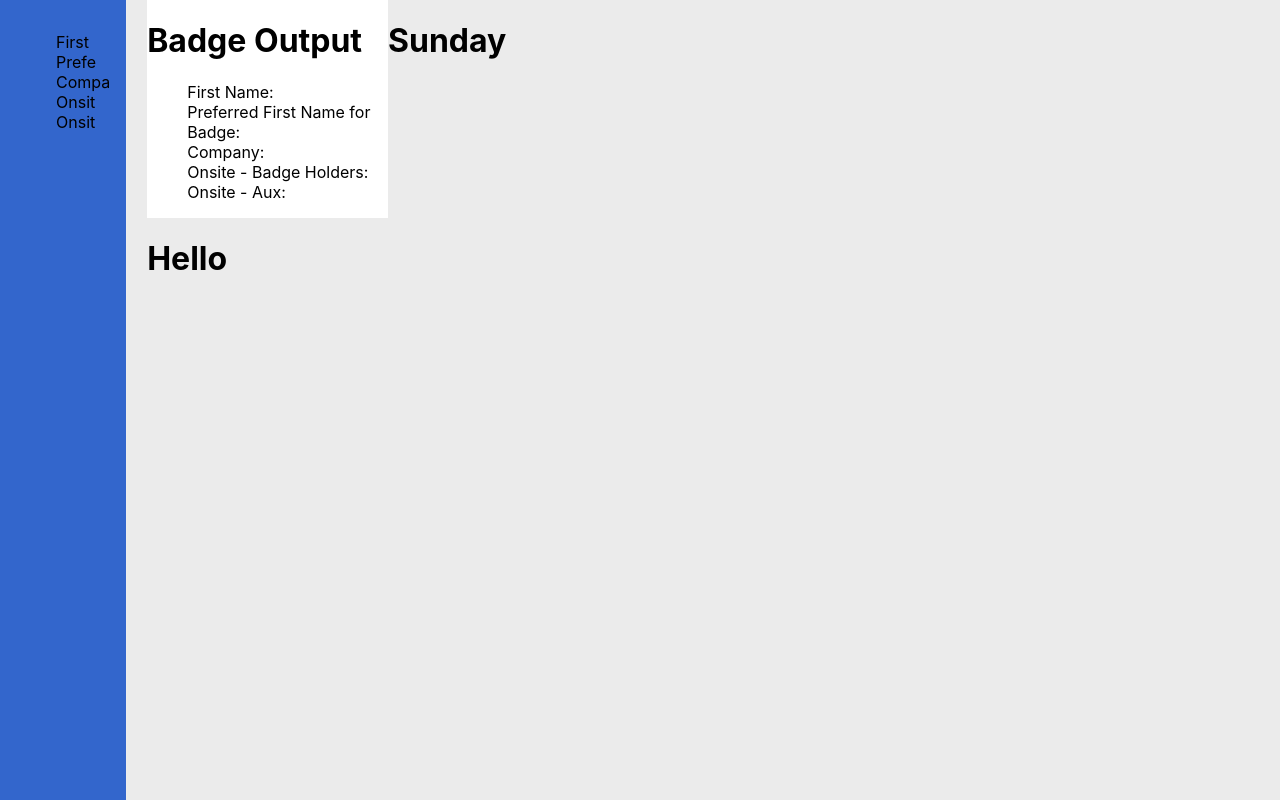
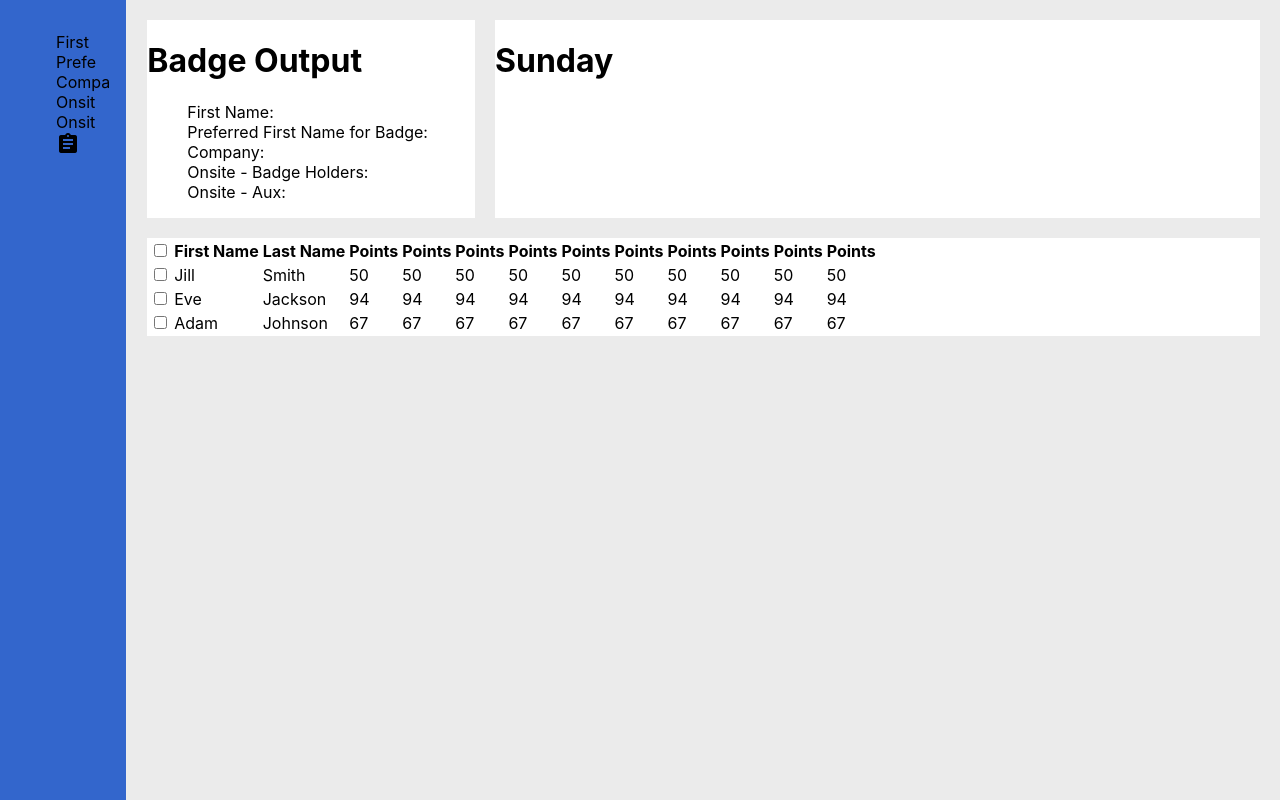
Before and after one commit to jordanaray/rainfocus-ui-jordana-ray, a React (Create React App) app: page / in a window 1280 px wide. Built offline with nearby package versions, Linux system fonts and the light colour scheme.

Commit message:
main layout fixes
flex box, table added

```diff
--- a/public/index.html
+++ b/public/index.html
@@ -10,6 +10,10 @@
       content="Web site created using create-react-app"
     />
     <link rel="apple-touch-icon" href="%PUBLIC_URL%/logo192.png" />
+
+    <link href="https://fonts.googleapis.com/icon?family=Material+Icons"
+    rel="stylesheet">
+
     <!--
       manifest.json provides metadata used when your web app is installed on a
       user's mobile device or desktop. See https://developers.google.com/web/fundamentals/web-app-manifest/
--- a/src/App.js
+++ b/src/App.js
@@ -9,16 +9,23 @@ function App() {
   return (
     <div className="App">
       <div className="wrapper">
-      <Nav />
-        <div className="main">
-          <div class="wrapper_inner">
-            <div className="layout horizontal">
-            <Badge className="layout flex-30" />
-            <Schedule className="layout flex-70" />
+        <Nav />
+        <div className="main-container layout vertical ">
+
+          <div className="layout horizontal vertical-sm center-justified">
+            <div className="layout vertical flex-30 margin-end-sm margin-bottom-sm ">
+              <Badge />
             </div>
-          <Files />
+
+            <div className="layout vertical flex-70 margin-bottom-sm">
+              <Schedule />
+            </div>
+          </div>
+          <div className="layout vertical">
+            <Files />
           </div>
         </div>
+
       </div>
     </div>
   );
--- a/src/components/files.js
+++ b/src/components/files.js
@@ -2,9 +2,74 @@ import React from 'react'
 import '../sass/files.scss';
 
 class Files extends React.Component {
-    render() {
-      return <h1 className="red">Hello</h1>;
-    }
+  render() {
+    return <div className="files">
+      <div className="scrolling-table">
+        <table>
+          <tr>
+            <th><input type="checkbox" /></th>
+            <th>First Name</th>
+            <th>Last Name</th>
+            <th>Points</th>
+            <th>Points</th>
+            <th>Points</th>
+            <th>Points</th>
+            <th>Points</th>
+            <th>Points</th>
+            <th>Points</th>
+            <th>Points</th>
+            <th>Points</th>
+            <th>Points</th>
+          </tr>
+          <tr>
+            <td><input type="checkbox" /></td>
+            <td>Jill</td>
+            <td>Smith</td>
+            <td>50</td>
+            <td>50</td>
+            <td>50</td>
+            <td>50</td>
+            <td>50</td>
+            <td>50</td>
+            <td>50</td>
+            <td>50</td>
+            <td>50</td>
+            <td>50</td>
+          </tr>
+          <tr>
+            <td><input type="checkbox" /></td>
+            <td>Eve</td>
+            <td>Jackson</td>
+            <td>94</td>
+            <td>94</td>
+            <td>94</td>
+            <td>94</td>
+            <td>94</td>
+            <td>94</td>
+            <td>94</td>
+            <td>94</td>
+            <td>94</td>
+            <td>94</td>
+          </tr>
+          <tr>
+            <td><input type="checkbox" /></td>
+            <td>Adam</td>
+            <td>Johnson</td>
+            <td>67</td>
+            <td>67</td>
+            <td>67</td>
+            <td>67</td>
+            <td>67</td>
+            <td>67</td>
+            <td>67</td>
+            <td>67</td>
+            <td>67</td>
+            <td>67</td>
+          </tr>
+        </table>
+      </div>
+    </div>;
   }
+}
 
-  export default Files
+export default Files
--- a/src/components/nav.js
+++ b/src/components/nav.js
@@ -3,20 +3,18 @@ import '../sass/nav.scss';
 
 class Nav extends React.Component {
     render() {
-      return <div className="nav wrapper">
-          <aside>
+        return <nav className="nav">
             <ul>
                 <li>First</li>
                 <li>Prefe </li>
                 <li>Compa</li>
                 <li>Onsit</li>
                 <li>Onsit</li>
+                <span class="material-icons">assignment</span>
             </ul>
+        </nav>
+            ;
+    }
+}
 
-              </aside>
-      </div>
-      ;
-    }
-  }
-
-  export default Nav
+export default Nav
--- a/src/components/schedule.js
+++ b/src/components/schedule.js
@@ -1,10 +1,13 @@
 import React from 'react'
-import '../sass/nav.scss';
+import '../sass/schedule.scss';
 
 class Schedule extends React.Component {
-    render() {
-      return <h1 className="red">Sunday</h1>;
-    }
+  render() {
+    return <div className="schedule">
+      <h1 className="red">Sunday</h1>
+    </div>
+      ;
   }
+}
 
-  export default Schedule
+export default Schedule
--- a/src/sass/App.scss
+++ b/src/sass/App.scss
@@ -3,6 +3,17 @@
   overflow: hidden;
   height: 100vh;
 }
-.main {
-  //overflow-y: auto;
+.main-container {
+  width: 100%;
+  max-width: 1400px;
+  padding: 20px;
+  margin: 0 auto;
 }
+
+.margin-end-sm {
+  margin-right: 20px;
+}
+
+.margin-bottom-sm {
+  margin-bottom: 20px;
+}
--- a/src/sass/badge.scss
+++ b/src/sass/badge.scss
@@ -4,4 +4,5 @@ ul {
 
 .badge {
     background-color: white;
+    flex-basis: 100%;
 }
--- a/src/sass/files.scss
+++ b/src/sass/files.scss
@@ -1,3 +1,14 @@
 ul {
     list-style-type: none;
 }
+
+.files {
+    background-color: white;
+    flex-basis: 100%;
+
+}
+
+.scrolling-table {
+    overflow-x:auto;
+    max-width: 100vw;
+}
--- a/src/sass/nav.scss
+++ b/src/sass/nav.scss
@@ -2,14 +2,12 @@ ul {
   list-style-type: none;
 }
 
-nav {
+.nav {
   display: flex;
   height: 100%;
-}
-aside {
-    border-right:  1px solid #ededed;
+  flex-direction: column;
+  border-right: 1px solid #ededed;
   background: #36c;
-   // flex: 1 0 10%;
   padding: 1rem;
 }
 
@@ -26,7 +24,6 @@ aside {
     align-items: center;
     justify-content: space-between;
   }
-
 }
 .wrapper_inner {
   width: 90%;
--- a/src/sass/schedule.scss
+++ b/src/sass/schedule.scss
@@ -1,3 +1,8 @@
 ul {
     list-style-type: none;
 }
+
+.schedule {
+    background-color: white;
+    flex-basis: 100%;
+}
```
Lines whose indentation alone changed are shown as unchanged.
